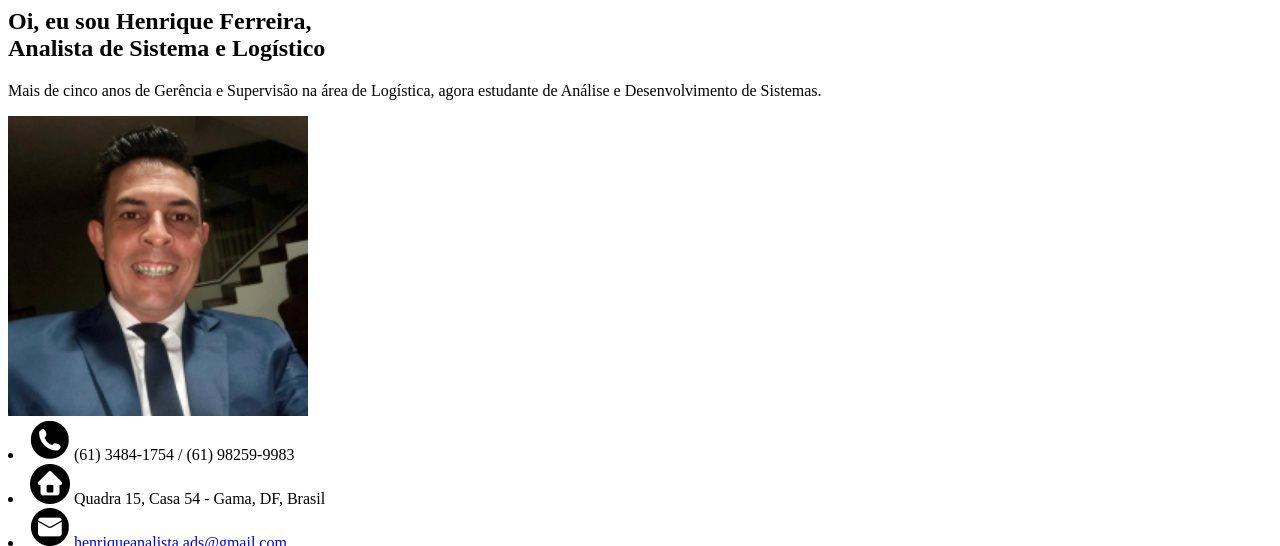
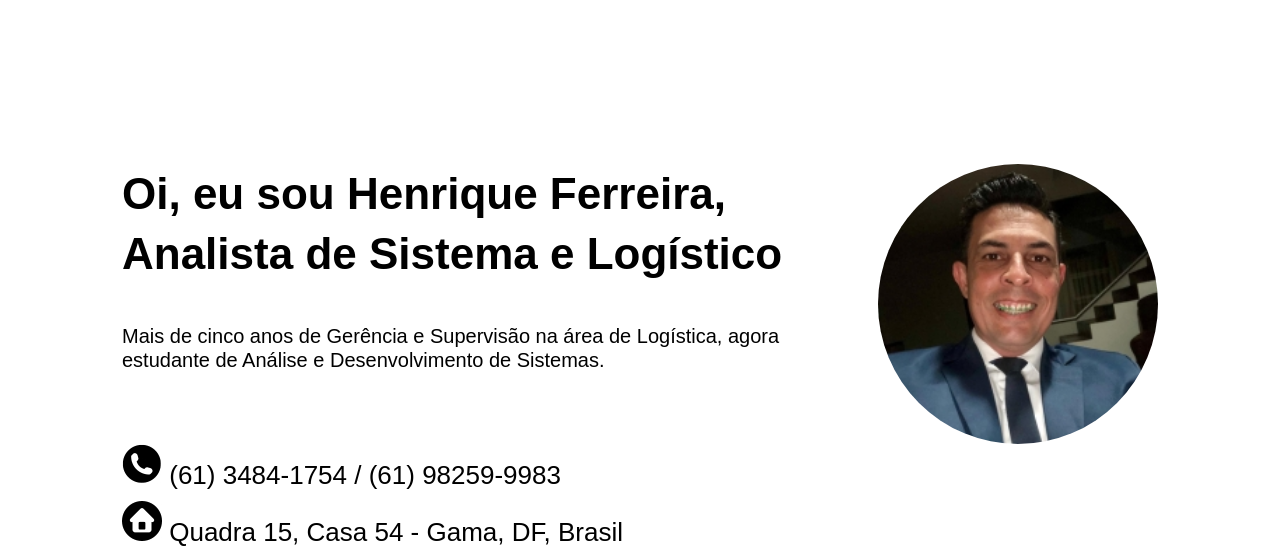
Before and after one commit to henriqueferreira-ofc/Curriculo, a plain HTML site: page index.html in a window 1280 px wide. Shown: the part 44-590 px from the top of the page. Drawn offline with Linux system fonts and the light colour scheme; a web font is replaced by a local one.

Commit message:
css organizado

```diff
--- a/index.html
+++ b/index.html
@@ -6,7 +6,7 @@
   <meta name="viewport" content="width=device-width, initial-scale=1.0">
   <link rel="shortcut icon" href="imagens/favicon.ico" type="image/x-icon">
 
-  <link rel="styles.css" />
+<link rel="stylesheet" href="style.css">
 
   <link rel="preconnect" href="https://fonts.googleapis.com">
   <link rel="preconnect" href="https://fonts.gstatic.com" crossorigin>
```
Also changed, not shown: style.css (renamed from styles.css).
